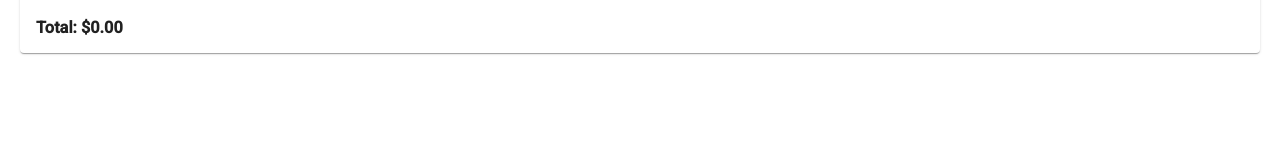
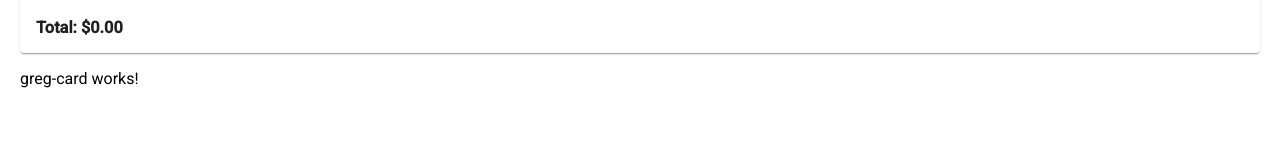
Before and after one commit to 2019-fall-jsf-th/components, an Angular app: page / in a window 1280 px wide. Shown: the part 154-300 px from the top of the page. Built offline with nearby package versions, Linux system fonts and the light colour scheme.

Commit message:
add app-greg-card component tags
<app-greg-card></app-greg-card>

```diff
--- a/src/app/app.component.html
+++ b/src/app/app.component.html
@@ -1 +1,3 @@
 <app-pizza-topping></app-pizza-topping>
+
+<app-greg-card></app-greg-card>
```
